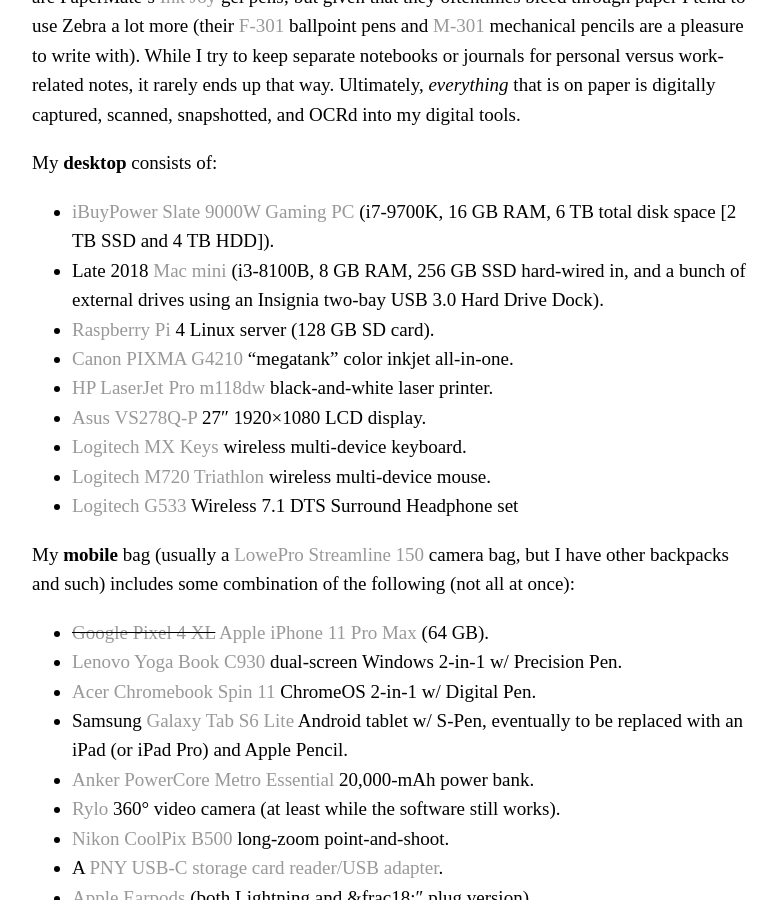
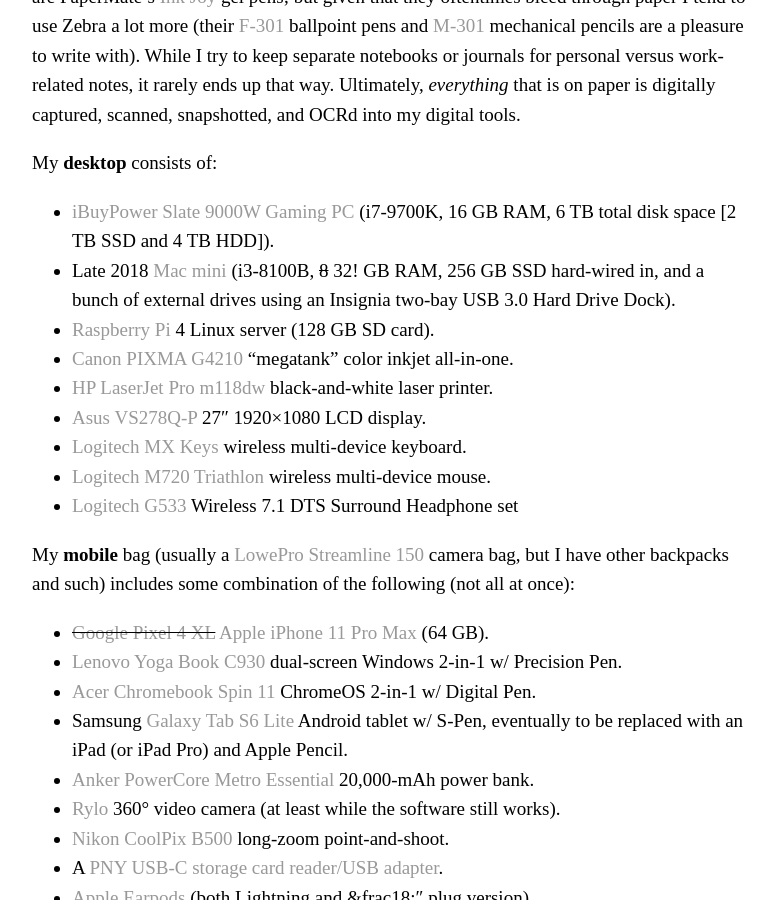
Before and after one commit to stevenbuehler/stevenbuehler.github.io, a Jekyll site: the page built from colophon.md, in a window 1280 px wide and 900 px high, scrolled down 2812 px. Shown: the whole window, without its empty margins (68-845 px from the left). Built offline with Jekyll 4.4.1, drawn with Linux system fonts in a browser that asks for light colours; nearby versions of some CDN libraries; some web fonts are replaced.

Commit message:
Colophon update

```diff
--- a/colophon.md
+++ b/colophon.md
@@ -42,7 +42,7 @@ For pen and paper, I've found Norcom's [Exceed](http://www.norcominc.com/brands/
 My **desktop** consists of:
 
 - [iBuyPower Slate 9000W Gaming PC](https://www.walmart.com/ip/iBUYPOWER-Gaming-Desktop-PC-SLATE9000W-Intel-Core-i7-9700F-16GB-DDR4-2666Memory-NVIDIA-GeForce-GTX-1660Ti-240GB-SSD-1TB-HDD-RGB-Windows-10-Home-64-Bi/436132832) (i7-9700K, 16 GB RAM, 6 TB total disk space [2 TB SSD and 4 TB HDD]).
-- Late 2018 [Mac mini](https://www.apple.com/mac-mini/) (i3-8100B, 8 GB RAM, 256 GB SSD hard-wired in, and a bunch of external drives using an Insignia two-bay USB 3.0 Hard Drive Dock).
+- Late 2018 [Mac mini](https://www.apple.com/mac-mini/) (i3-8100B, ~~8~~ 32! GB RAM, 256 GB SSD hard-wired in, and a bunch of external drives using an Insignia two-bay USB 3.0 Hard Drive Dock).
 - [Raspberry Pi](https://www.raspberrypi.org) 4 Linux server (128 GB SD card).
 - [Canon PIXMA G4210](https://shop.usa.canon.com/shop/en/catalog/pixma-g4210-wireless-wireless-megatank-all-in-one-inkjet-printer) "megatank" color inkjet all-in-one.
 - [HP LaserJet Pro m118dw](https://store.hp.com/us/en/pdp/hp-laserjet-pro-m118dw) black-and-white laser printer.
```
